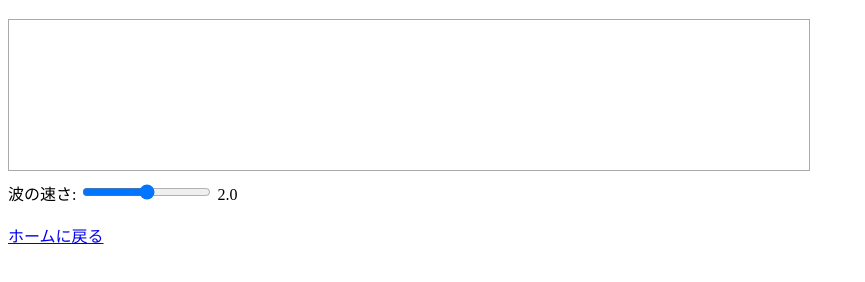
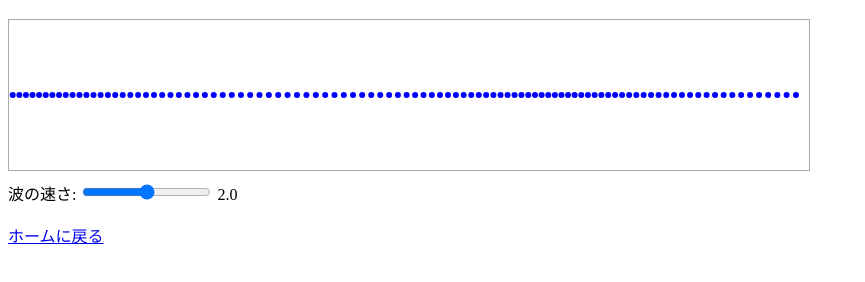
Before and after one commit to takahashi-alt/takahashi_physics_class, a plain HTML site: page tatenami.html in a window 1280 px wide. Shown: the part 70-352 px from the top of the page, without its empty margins (0-865 px from the left). Drawn offline with Linux system fonts and the light colour scheme.

Commit message:
Update tatenami.html

```diff
--- a/tatenami.html
+++ b/tatenami.html
@@ -10,7 +10,7 @@
 <body>
   <h1>疎密波（縦波）</h1>
 
-  <!-- 粒子の動きだけ -->
+  <!-- 疎密波：粒子の動きだけ -->
   <canvas id="longitudinalCanvas" width="800" height="150"></canvas>
 
   <label for="speedSlider">波の速さ:</label>
@@ -18,7 +18,7 @@
   <span id="speedValue">2.0</span>
   <br><br>
 
-  <script src="com_wave.js"></script>
+  <script src="tatenami.js"></script>
   <a href="index.html">ホームに戻る</a>
 </body>
 </html>
```
